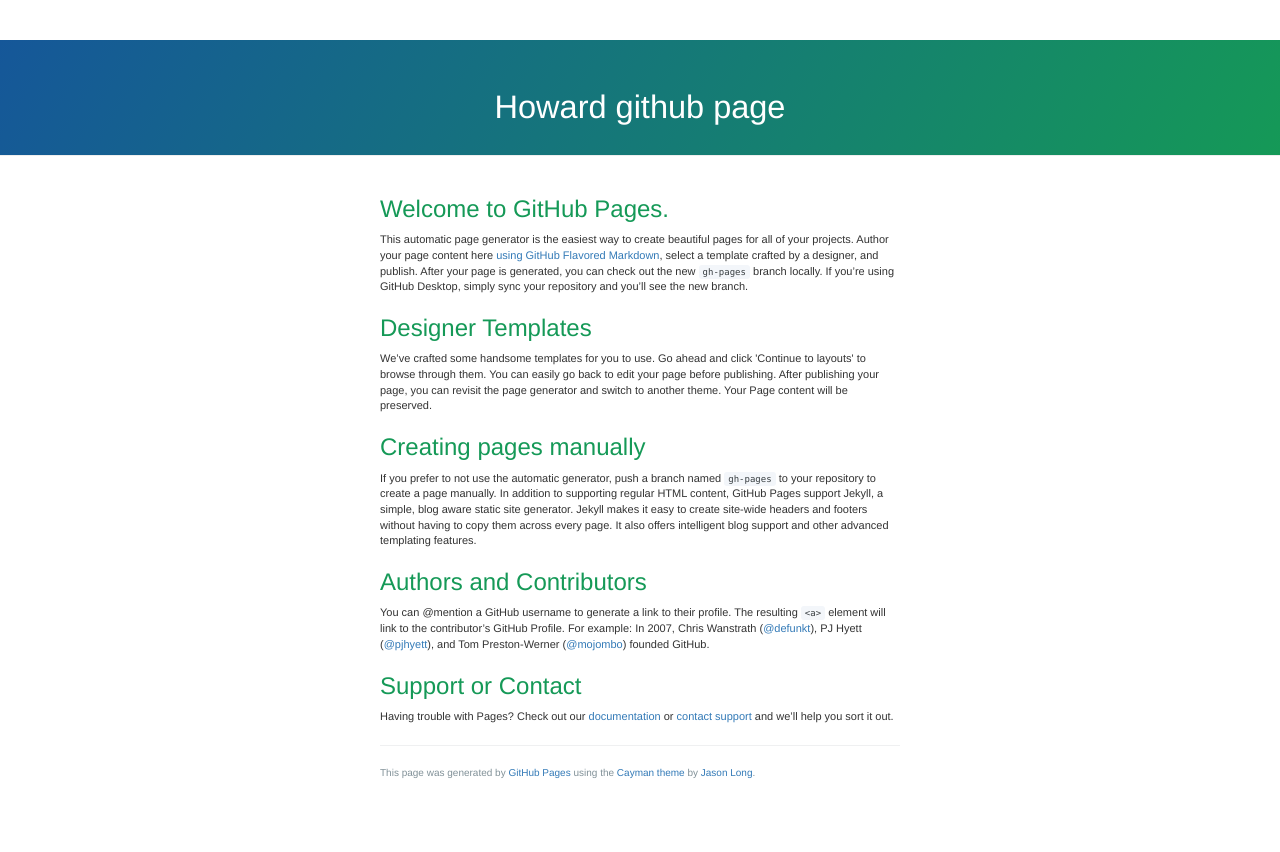
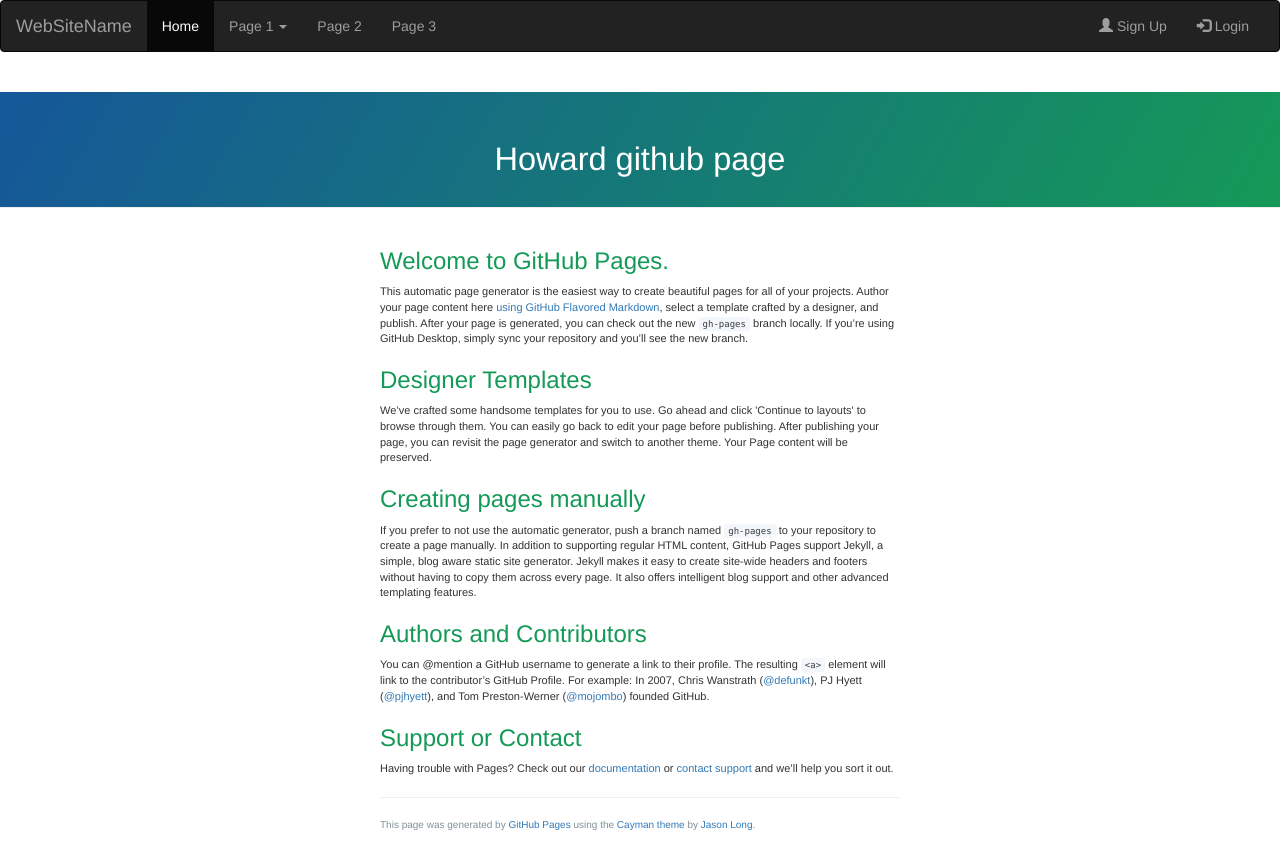
Before and after one commit to howardjchen/s880367.github.io, a plain HTML site: page index.html in a window 1280 px wide. Before the commit the page ends 800 px from the top, so only its background shows below. Drawn offline with nearby package versions, Linux system fonts and the light colour scheme.

Commit message:
Update index.html

```diff
--- a/index.html
+++ b/index.html
@@ -23,6 +23,39 @@
 
 
   <body>
+    <nav class="navbar navbar-inverse">
+  <div class="container-fluid">
+    <div class="navbar-header">
+      <button type="button" class="navbar-toggle" data-toggle="collapse" data-target="#myNavbar">
+        <span class="icon-bar"></span>
+        <span class="icon-bar"></span>
+        <span class="icon-bar"></span>
+      </button>
+      <a class="navbar-brand" href="#">WebSiteName</a>
+    </div>
+    <div class="collapse navbar-collapse" id="myNavbar">
+      <ul class="nav navbar-nav">
+        <li class="active"><a href="#">Home</a></li>
+        <li class="dropdown">
+          <a class="dropdown-toggle" data-toggle="dropdown" href="#">Page 1 <span class="caret"></span></a>
+          <ul class="dropdown-menu">
+            <li><a href="#">Page 1-1</a></li>
+            <li><a href="#">Page 1-2</a></li>
+            <li><a href="#">Page 1-3</a></li>
+          </ul>
+        </li>
+        <li><a href="#">Page 2</a></li>
+        <li><a href="#">Page 3</a></li>
+      </ul>
+      <ul class="nav navbar-nav navbar-right">
+        <li><a href="#"><span class="glyphicon glyphicon-user"></span> Sign Up</a></li>
+        <li><a href="#"><span class="glyphicon glyphicon-log-in"></span> Login</a></li>
+      </ul>
+    </div>
+  </div>
+</nav>
+
+
     <section class="page-header">
       <h1 class="project-name">Howard github page</h1>
       <h2 class="project-tagline"></h2>
```
